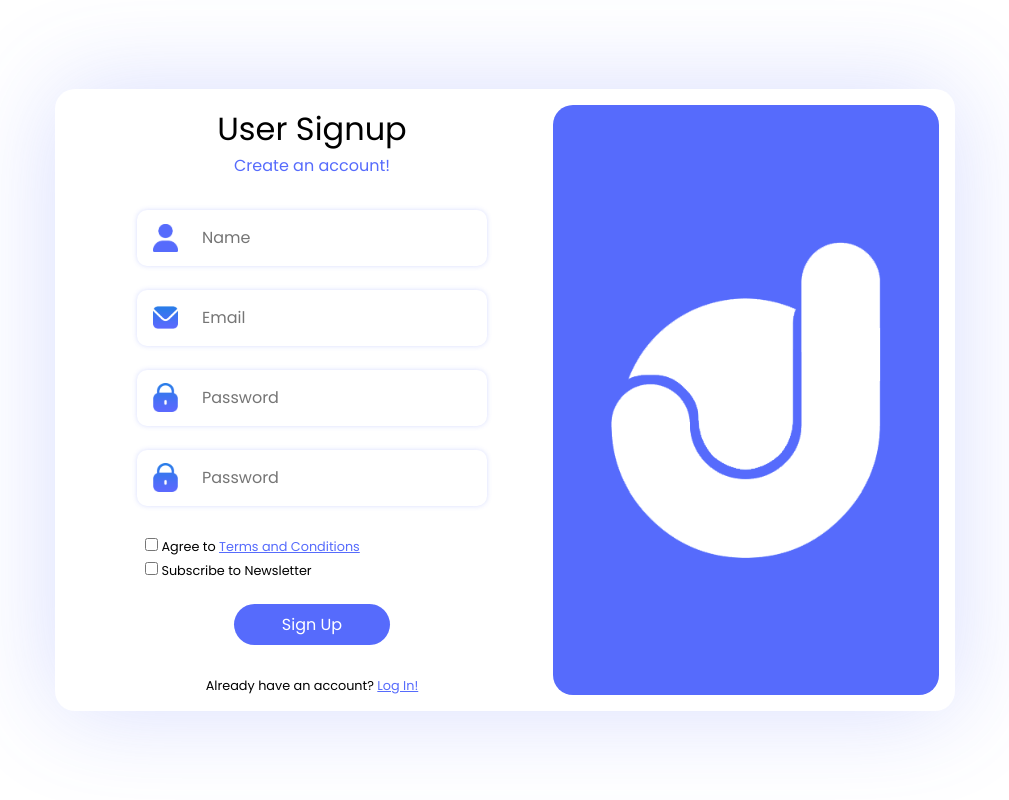
After one commit to hassaanahmedc/joborbitz-app, a PHP site: page /auth/signup.html in a window 1280 px wide. The commit adds this page. Shown: the whole page, without its empty margins (135-1144 px from the left). Run offline with PHP 8.4, Linux system fonts and the light colour scheme.

Commit message:
signup page added

```diff
--- /dev/null
+++ b/auth/signup.html
@@ -0,0 +1,67 @@
+<!DOCTYPE html>
+<html lang="en">
+
+<head>
+    <meta charset="UTF-8">
+    <meta http-equiv="X-UA-Compatible" content="IE=edge">
+    <meta name="viewport" content="width=device-width, initial-scale=1.0">
+    <title>JobOrbitz | Sign Up To JobOrbitz</title>
+    <link rel="stylesheet" href="./styles/signup.css">
+</head>
+
+<body>
+    <div class="wrapper">
+        <div class="wrapper-left">
+            <h2>User Signup</h2>
+            <h4>Create an account!</h4>
+            <form action="">
+                <div class="input-container">
+                    <label for="name">
+                        <img src="./assets/user.png" alt="icon">
+                    </label>
+                    <input type="text" name="name" id="name" placeholder="Name" required>
+                </div>
+                <div class="input-container">
+                    <label for="email">
+                        <img src="./assets/envelope.png" alt="icon">
+                    </label>
+                    <input type="email" name="email" id="email" placeholder="Email" required>
+                </div>
+                <div class="input-container">
+                    <label for="password">
+                        <img src="./assets/lock.png" alt="icon">
+                    </label>
+                    <input type="password" name="password" id="password" placeholder="Password" required minlength="8">
+                </div>
+                <div class="input-container">
+                    <label for="confirmPassword">
+                        <img src="./assets/lock.png" alt="icon">
+                    </label>
+                    <input type="password" name="confirmPassword" id="confirmPassword" placeholder="Password" required
+                        minlength="8">
+                </div>
+                <div class="extra">
+                    <div class="checkbox-container">
+                        <input type="checkbox" id="t&cs" required>
+                        <label for="t&cs">Agree to <a href="#">Terms and Conditions</a></label>
+                    </div>
+                    <div class="checkbox-container">
+                        <input type="checkbox" id="newsletter">
+                        <label for="newsletter">Subscribe to Newsletter</label>
+                    </div>
+                </div>
+                <div class="submit-button">
+                    <button type="submit">Sign Up</button>
+                </div>
+            </form>
+            <div class="login">
+                <p><span>Already have an account?</span> <a href="login.html">Log In!</a></p>
+            </div>
+        </div>
+        <div class="wrapper-right">
+            <img src="./assets/logo.png" alt="">
+        </div>
+    </div>
+</body>
+
+</html>
--- a/pages/styles/login.css
+++ b/auth/styles/signup.css
@@ -15,18 +15,19 @@ body {
 }
 
 .wrapper {
-    height: 500px;
+    min-height: 500px;
     width: 95vw;
     max-width: 900px;
     border-radius: 20px;
     box-shadow: 0 0 100px #566cfc3b;
     display: flex;
     overflow: hidden;
+    padding: 1rem;
 }
 
 .wrapper-left {
     flex: 1.5;
-    padding: 4rem;
+    padding: 0 3rem;
     display: flex;
     flex-direction: column;
     justify-content: center;
@@ -75,10 +76,10 @@ body {
 
 .extra {
     display: flex;
-    justify-content: space-between;
+    flex-direction: column;
+    gap: .4rem;
     font-size: .8rem;
     padding: .5rem;
-    align-items: center;
 }
 
 .extra a {
@@ -100,13 +101,17 @@ body {
     cursor: pointer;
 }
 
-.signup {
+.login {
     font-size: .8rem;
     margin-top: 1rem;
 }
 
+.login a {
+    color: #566bfc;
+}
+
 .wrapper-right {
-    flex: 1;
+    flex: 1.5;
     background-color: #566bfc;
     display: flex;
     justify-content: center;
```
Also changed, not shown: auth/login.html (renamed from pages/login.html, +4 -4 lines), auth/styles/login.css (added, +133 -0 lines), index.html (+5 -5 lines), auth/assets/envelope.png (renamed from pages/assets/envelope.png), auth/assets/lock.png (renamed from pages/assets/lock.png), auth/assets/logo.png (renamed from pages/assets/Layer 14.png), auth/assets/user.png (added), scripts/main.js (renamed from main.js), styles/mobile.css (renamed from mobile.css), styles/styles.css (renamed from styles.css), styles/tablets.css (renamed from tablets.css).
